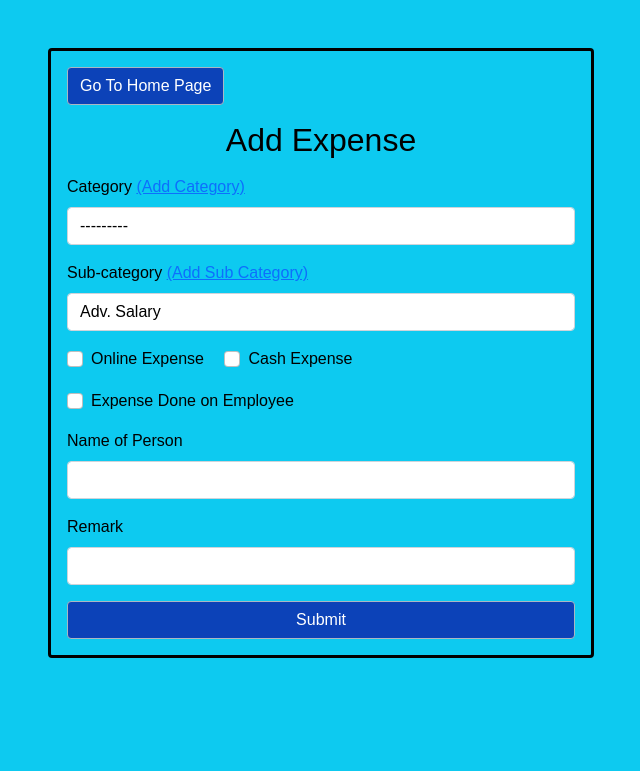
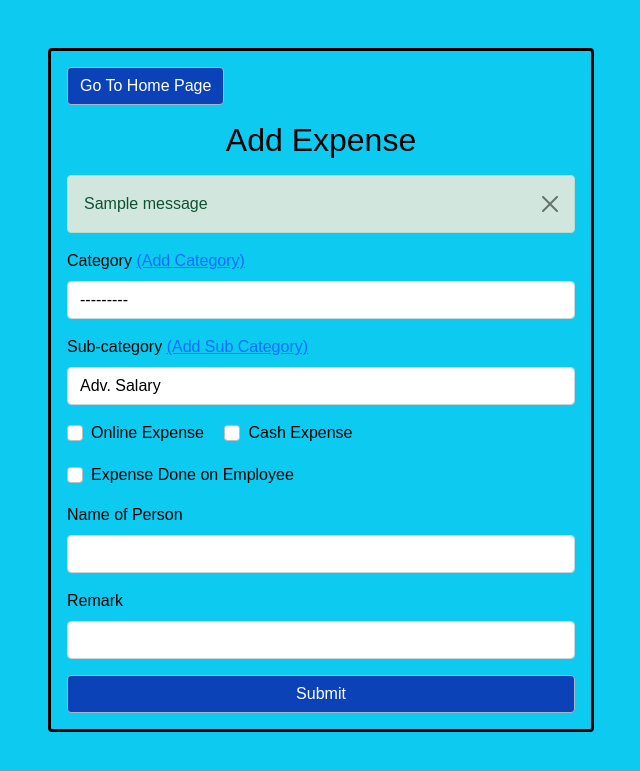
Before and after one commit to nag2mani/SuryaShaktiEngineeringWorks, a Django app: page /add_expense/ in a window 1280 px wide. Shown: the top 771 px of the page, without its empty margins (319-959 px from the left). Run offline with Django 5.2, Linux system fonts and the light colour scheme; data comes from the database, SQL or seed files in the repository; both versions use the stored data as it was after the commit; one stand-in notice (Sample message) is shown.

Commit message:
alert message added to expense

```diff
--- a/SSEW/home/templates/add_expense.html
+++ b/SSEW/home/templates/add_expense.html
@@ -18,8 +18,22 @@
             <div class="col-md-6">
                 <div class="card">
                     <div class="card-body">
-                        <button onclick = "window.location.href='/'" class="btn btn-primary mb-3">Go To Home Page</button>
+                        <button onclick="window.location.href='/'" class="btn btn-primary mb-3">Go To Home Page</button>
                         <h2 class="card-title text-center mb-3">Add Expense</h2>
+
+                        <!-- Display messages -->
+                        {% if messages %}
+                        <div>
+                            {% for message in messages %}
+                            <div class="alert alert-success alert-dismissible fade show" role="alert">
+                                {{ message }}
+                                <button type="button" class="btn-close" data-bs-dismiss="alert"
+                                    aria-label="Close"></button>
+                            </div>
+                            {% endfor %}
+                        </div>
+                        {% endif %}
+
                         <form method="post">
                             {% csrf_token %}
                             <div class="mb-3">
@@ -134,4 +148,5 @@
         integrity="sha384-MrcW6ZMFYlzcLA8Nl+NtUVF0sA7MsXsP1UyJoMp4YLEuNSfAP+JcXn/tWtIaxVXM"
         crossorigin="anonymous"></script>
 </body>
+
 </html>
--- a/SSEW/home/views.py
+++ b/SSEW/home/views.py
@@ -2,6 +2,7 @@ from .forms import *
 from .models import *
 from .report import *
 from django.http import JsonResponse
+from django.contrib import messages
 from django.utils.dateparse import parse_date
 from django.shortcuts import render, redirect
 
@@ -58,7 +59,8 @@ def add_expense(request):
         form = ExpensesForm(request.POST)
         if form.is_valid():
             form.save()
-            return redirect('home')
+            messages.success(request, 'Expense added successfully!')
+            return redirect('add_expense')
     else:
         form = ExpensesForm()
     return render(request, 'add_expense.html', {'form': form})
```
Also changed, not shown: SSEW/db.sqlite3.
